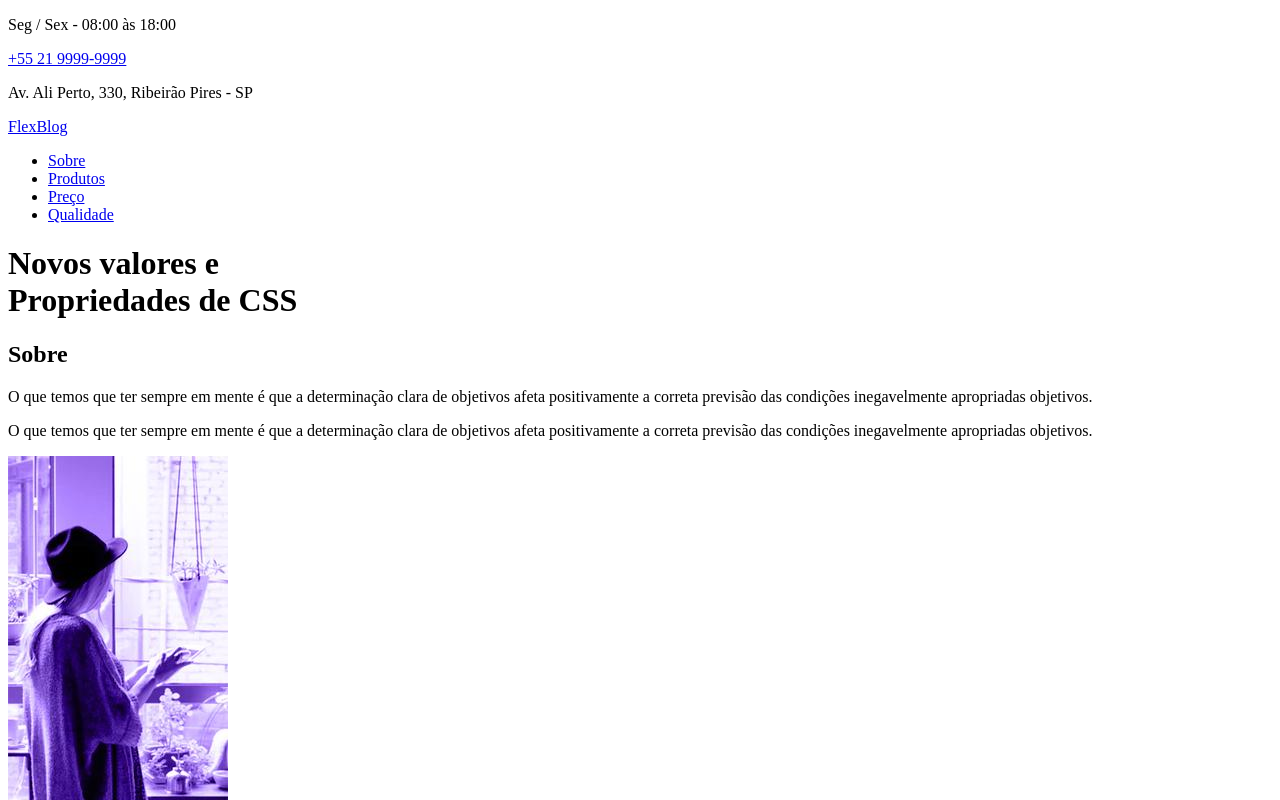
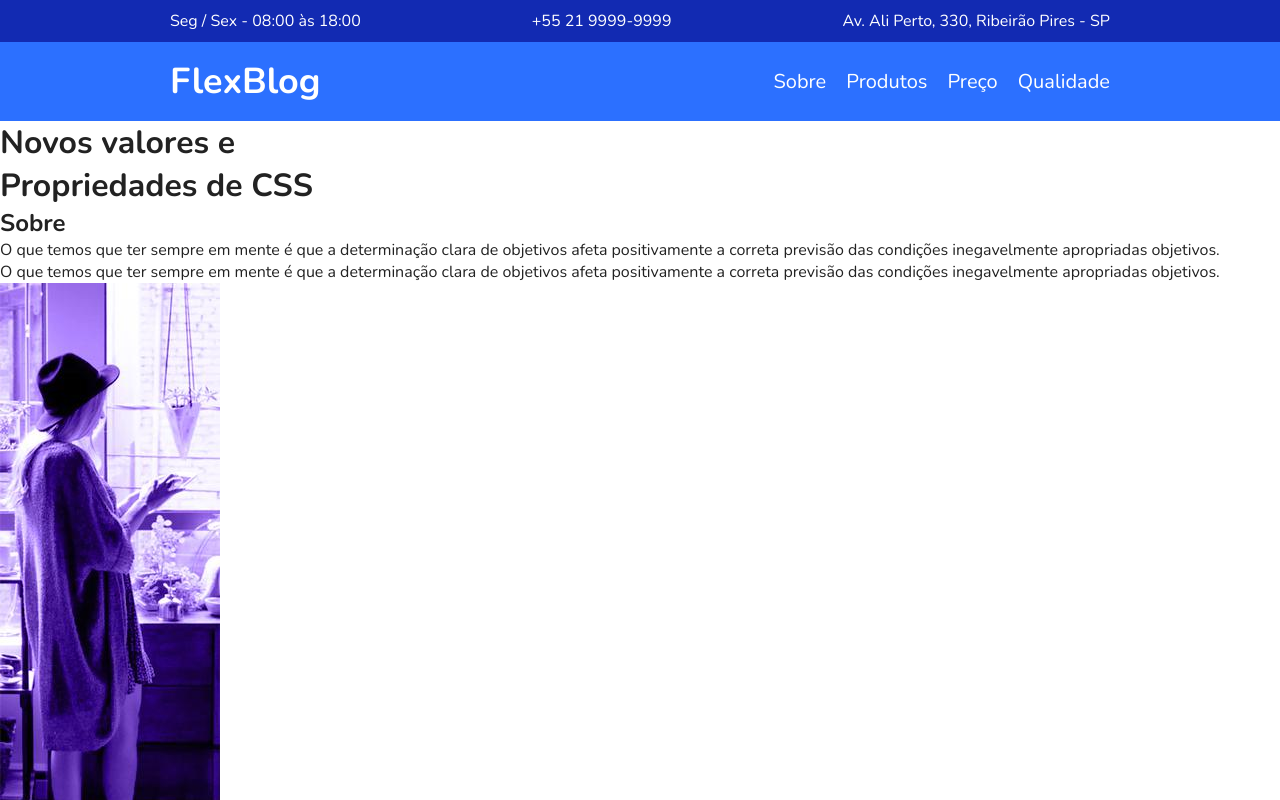
Before and after one commit to kahpereira/flexblog, a plain HTML site: page index.html in a window 1280 px wide. Shown: the top 800 px of the page. Drawn offline with nearby package versions, Linux system fonts and the light colour scheme.

Commit message:
Estilizando o menu nav

```diff
--- a/css/style.css
+++ b/css/style.css
@@ -0,0 +1,99 @@
+/* RESET */
+body,
+h1,
+h2,
+p,
+ul,
+li,
+a {
+  margin: 0px;
+  padding: 0px;
+}
+
+body {
+  font-family: "Nunito", Helvetica, Arial, sans-serif;
+  color: #222222;
+}
+
+ul {
+  list-style: none;
+}
+
+a {
+  text-decoration: none;
+}
+
+img {
+  display: block;
+  max-width: 100%;
+}
+
+* {
+  box-sizing: border-box;
+}
+
+/* SUPER-INFO */
+
+.superinfo-bg {
+  background: #122ab2;
+  color: white;
+}
+
+.superinfo {
+  max-width: 960px;
+  margin: 0 auto;
+  display: flex;
+  justify-content: space-between;
+  flex-wrap: wrap;
+  padding-top: 10px;
+}
+
+.superinfo p,
+.superinfo a {
+  margin: 0 10px 10px 10px;
+}
+
+.superinfo a {
+  color: white;
+}
+
+/* MENU */
+.menu-bg {
+  background: #2c70ff;
+}
+
+.menu {
+  max-width: 960px;
+  margin: 0 auto;
+  padding: 15px 0;
+  display: flex;
+  flex-wrap: wrap;
+  justify-content: space-between;
+  align-items: center;
+}
+
+.menu a {
+  color: white;
+}
+
+.menu-logo a {
+  font-size: 2.25em;
+  font-weight: bold;
+  margin: 0 10px;
+}
+
+.menu-nav ul {
+  display: flex;
+  flex-wrap: wrap;
+}
+
+.menu-nav a {
+  font-size: 1.25em;
+  display: block;
+  padding: 10px;
+  transition: 0.5s;
+}
+
+.menu-nav a:hover {
+  color: #122ab2;
+}
--- a/index.html
+++ b/index.html
@@ -24,7 +24,7 @@
       <div class="menu-logo">
         <a href="#">FlexBlog</a>
       </div>
-      <nav>
+      <nav class="menu-nav">
         <ul>
           <li><a href="#sobre">Sobre</a></li>
           <li><a href="#produtos">Produtos</a></li>
```
